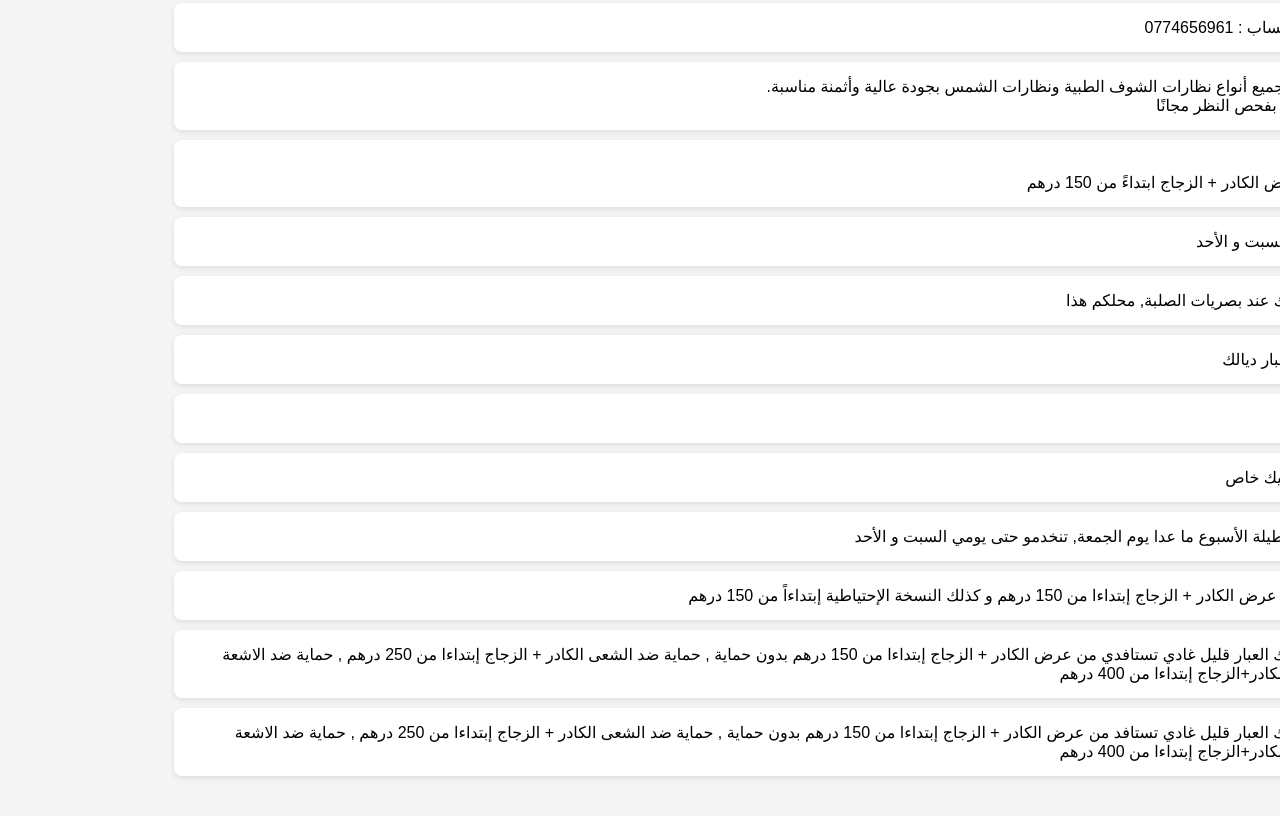
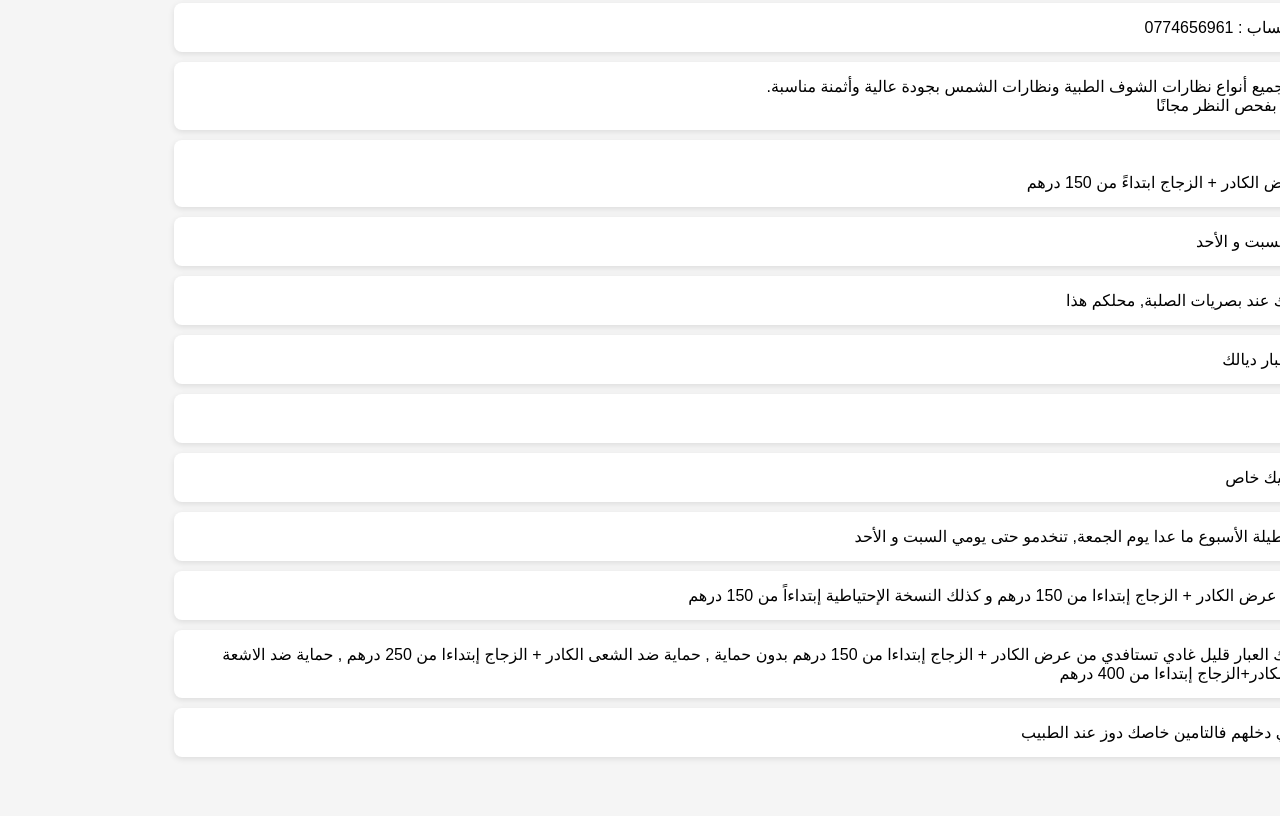
Before and after one commit to ismailou011-prog/scleraloptique, a plain HTML site: page index.html in a window 1280 px wide. Shown: the part 1542-2358 px from the top of the page. Drawn offline with Linux system fonts and the light colour scheme.

Commit message:
Update14 index.html

```diff
--- a/index.html
+++ b/index.html
@@ -133,7 +133,7 @@ https://www.google.com/maps/place/SCLERAL+OPTIQUE/@33.534844,-7.7347535,661m/dat
 
   <div class="phrase">راه عندنا عرض  الكادر + الزجاج إبتداءا من 150 درهم و كذلك النسخة الإحتياطية  إبتداءاً من 150 درهم</div>
   <div class="phrase">كان عندك العبار قليل غادي تستافدي من عرض  الكادر + الزجاج إبتداءا من 150 درهم بدون حماية ,  حماية ضد الشعى الكادر + الزجاج إبتداءا من 250 درهم ,  حماية ضد الاشعة الزرقاء الكادر+الزجاج إبتداءا من 400 درهم</div>
-  <div class="phrase">كان عندك العبار قليل غادي تستافد من عرض  الكادر + الزجاج إبتداءا من 150 درهم بدون حماية ,  حماية ضد الشعى الكادر + الزجاج إبتداءا من 250 درهم ,  حماية ضد الاشعة الزرقاء الكادر+الزجاج إبتداءا من 400 درهم</div>
+  <div class="phrase">الى بغيتي دخلهم فالتامين خاصك دوز عند الطبيب</div>
 
 
 
```
